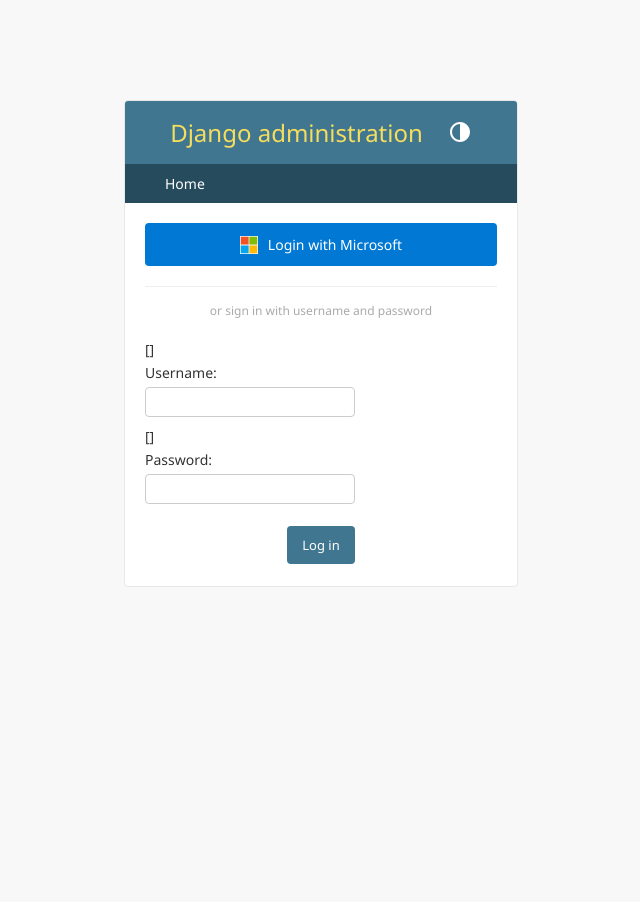
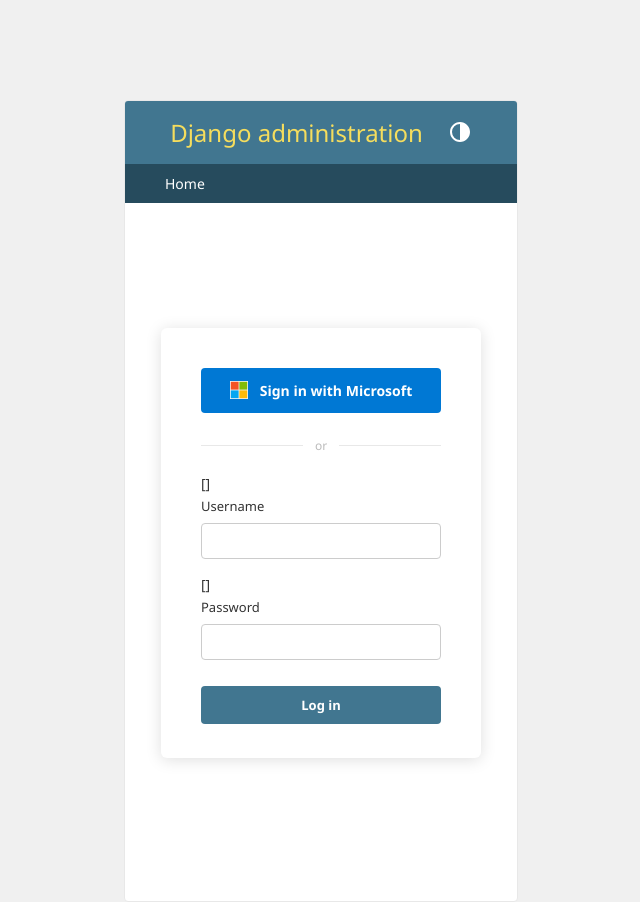
Before and after one commit to rparrish-5542/hub_auth, a Django app: template hub_auth_client/django/templates/hub_auth_client/admin_login.html in a window 1280 px wide. Shown: the whole page, without its empty margins (319-959 px from the left). Before the commit the page ends 587 px from the top, so only its background shows below. Run offline with Django 5.2, Linux system fonts and the light colour scheme; the template is opened without the code that fills it: most values are stand-ins (such as "Sample title", 1, 10 or a date in 2020); form fields are guessed from the names that the template uses.

Commit message:
fix: redesign admin login page — card layout, hide sidebar, MS button primary
Co-Authored-By: Claude Sonnet 4.6 <noreply@anthropic.com>

```diff
--- a/hub_auth_client/django/templates/hub_auth_client/admin_login.html
+++ b/hub_auth_client/django/templates/hub_auth_client/admin_login.html
@@ -1,56 +1,119 @@
 {% extends "admin/base_site.html" %}
 {% load i18n static %}
 
-{% block extrastyle %}{{ block.super }}<link rel="stylesheet" href="{% static "admin/css/login.css" %}">{% endblock %}
+{% block extrastyle %}{{ block.super }}
+<link rel="stylesheet" href="{% static "admin/css/login.css" %}">
+<style>
+  body.login { background: #f0f0f0; }
+  body.login #container { min-height: 100vh; display: flex; flex-direction: column; }
+  body.login #main { flex: 1; display: flex; align-items: center; justify-content: center; padding: 40px 16px; }
+  #login-card {
+    background: #fff;
+    border-radius: 6px;
+    box-shadow: 0 2px 16px rgba(0,0,0,0.13);
+    padding: 40px 40px 32px;
+    width: 100%;
+    max-width: 360px;
+    box-sizing: border-box;
+  }
+  .ms-btn {
+    display: flex;
+    align-items: center;
+    justify-content: center;
+    gap: 12px;
+    width: 100%;
+    padding: 13px 20px;
+    background: #0078d4;
+    color: #fff !important;
+    text-decoration: none;
+    border-radius: 4px;
+    font-size: 14px;
+    font-weight: 600;
+    box-sizing: border-box;
+  }
+  .ms-btn:hover, .ms-btn:focus { background: #106ebe; }
+  .login-divider {
+    display: flex;
+    align-items: center;
+    gap: 12px;
+    margin: 24px 0 20px;
+    color: #bbb;
+    font-size: 12px;
+  }
+  .login-divider::before, .login-divider::after {
+    content: '';
+    flex: 1;
+    border-top: 1px solid #e8e8e8;
+  }
+  #login-form .form-row { padding: 0; margin-bottom: 14px; }
+  #login-form label { display: block; margin-bottom: 4px; font-size: 13px; font-weight: 500; color: #333; }
+  #login-form input[type=text],
+  #login-form input[type=password] { width: 100%; box-sizing: border-box; padding: 8px 10px; font-size: 13px; }
+  #login-form .submit-row {
+    background: none;
+    border: none;
+    padding: 8px 0 0;
+    overflow: visible;
+    display: block;
+  }
+  #login-form .submit-row input[type=submit] {
+    width: 100%;
+    padding: 10px;
+    font-size: 13px;
+    background: #417690;
+    color: #fff;
+    border: none;
+    border-radius: 4px;
+    cursor: pointer;
+    font-weight: 600;
+  }
+  #login-form .submit-row input[type=submit]:hover { background: #205067; }
+  .errornote { margin: 0 0 16px; font-size: 13px; }
+</style>
+{% endblock %}
 
 {% block bodyclass %}{{ block.super }} login{% endblock %}
-
 {% block usertools %}{% endblock %}
 {% block nav-global %}{% endblock %}
 {% block content_title %}{% endblock %}
+{% block sidebar %}{% endblock %}
 
 {% block content %}
-<div id="content-main">
+<div id="login-card">
 
-  <div style="margin-bottom:20px;">
-    <a href="{% url 'msal_admin_login' %}{% if next %}?next={{ next }}{% endif %}"
-       style="display:flex;align-items:center;justify-content:center;gap:10px;padding:12px 20px;background:#0078d4;color:#fff;text-decoration:none;border-radius:4px;font-size:14px;font-weight:500;">
-      <svg xmlns="http://www.w3.org/2000/svg" width="18" height="18" viewBox="0 0 23 23">
+  <a class="ms-btn" href="{% url 'msal_admin_login' %}{% if next %}?next={{ next }}{% endif %}">
+    <svg xmlns="http://www.w3.org/2000/svg" width="18" height="18" viewBox="0 0 23 23" style="flex-shrink:0">
       <path fill="#f3f3f3" d="M0 0h23v23H0z"/>
       <path fill="#f35325" d="M1 1h10v10H1z"/>
       <path fill="#81bc06" d="M12 1h10v10H12z"/>
       <path fill="#05a6f0" d="M1 12h10v10H1z"/>
       <path fill="#ffba08" d="M12 12h10v10H12z"/>
     </svg>
-      {% trans "Login with Microsoft" %}
+    {% trans "Sign in with Microsoft" %}
   </a>
-  </div>
 
-  <p style="text-align:center;color:#aaa;margin:16px 0;font-size:12px;border-top:1px solid #eee;padding-top:16px;">
-    {% trans "or sign in with username and password" %}
+  <div class="login-divider">{% trans "or" %}</div>
+
+  {% if form.errors %}
+  <p class="errornote">
+    {% if form.non_field_errors %}
+      {% for error in form.non_field_errors %}{{ error }}{% endfor %}
+    {% else %}
+      {% blocktranslate count counter=form.errors.items|length %}Please correct the error below.{% plural %}Please correct the errors below.{% endblocktranslate %}
+    {% endif %}
   </p>
-
-  {% if form.errors and not form.non_field_errors %}
-  <p class="errornote">
-    {% blocktranslate count counter=form.errors.items|length %}Please correct the error below.{% plural %}Please correct the errors below.{% endblocktranslate %}
-  </p>
-  {% endif %}
-  {% if form.non_field_errors %}
-  {% for error in form.non_field_errors %}
-  <p class="errornote">{{ error }}</p>
-  {% endfor %}
   {% endif %}
 
   <form action="{{ action }}" method="post" id="login-form">
     {% csrf_token %}
     <div class="form-row">
       {{ form.username.errors }}
-      <label for="{{ form.username.id_for_label }}">{% trans "Username" %}:</label>
+      <label for="{{ form.username.id_for_label }}">{% trans "Username" %}</label>
       {{ form.username }}
     </div>
     <div class="form-row">
       {{ form.password.errors }}
-      <label for="{{ form.password.id_for_label }}">{% trans "Password" %}:</label>
+      <label for="{{ form.password.id_for_label }}">{% trans "Password" %}</label>
       {{ form.password }}
     </div>
     <input type="hidden" name="next" value="{{ next }}">
--- a/pyproject.toml
+++ b/pyproject.toml
@@ -4,7 +4,7 @@ build-backend = "setuptools.build_meta"
 
 [project]
 name = "hub-auth-client"
-version = "1.0.51"
+version = "1.0.52"
 description = "MSAL JWT validation library with Entra ID RBAC support"
 readme = "README_PACKAGE.md"
 requires-python = ">=3.8"
```
Lines whose indentation alone changed are shown as unchanged.
